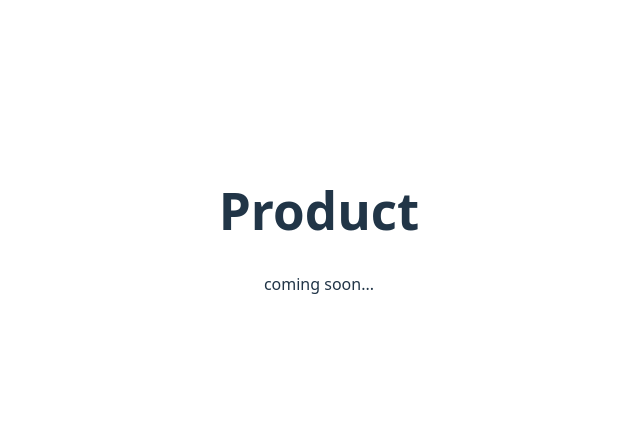
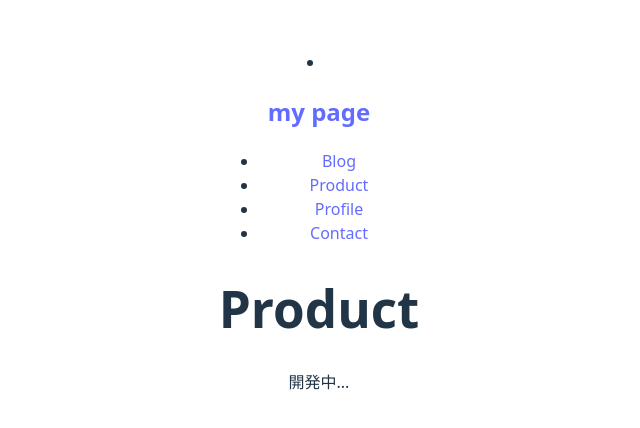
Before and after one commit to morikouuu/my-page, a React (Vite) app: page /product in a window 1280 px wide. Shown: the part 170-598 px from the top of the page, without its empty margins (321-961 px from the left). Built offline with nearby package versions, Linux system fonts and the light colour scheme.

Commit message:
add:layput component

```diff
--- a/src/App.tsx
+++ b/src/App.tsx
@@ -6,10 +6,11 @@ import BlogDetail from "./pages/blogdetail";
 import Product from "./pages/product";
 import Profile from "./pages/profile";
 import Contact from "./pages/contact";
-
+import Layout from "./components/layout";
 function App() {
 	return (
 		<BrowserRouter>
+			<Layout>
 				<Routes>
 					<Route path="/" element={<Home />} />
 					<Route path="/blog" element={<Blog />} />
@@ -20,6 +21,7 @@ function App() {
 					<Route path="*" element={<h1>Not Found Page</h1>} />
 					{/* 404ページ */}
 				</Routes>
+			</Layout>
 		</BrowserRouter>
 	);
 }
--- /dev/null
+++ b/src/components/layout/index.tsx
@@ -0,0 +1,19 @@
+import type { ReactNode } from "react";
+import "./style.css";
+import Navbar from "../navbar";
+type LayoutProps = {
+	children: ReactNode;
+};
+
+const Layout = ({ children }: LayoutProps) => {
+	return (
+		<div className="layout">
+			<div className="layout__sidebar">
+				<Navbar />
+			</div>
+			<main className="layout__content">{children}</main>
+		</div>
+	);
+};
+
+export default Layout;
--- /dev/null
+++ b/src/components/layout/style.css
@@ -0,0 +1,25 @@
+import { Link } from "react-router-dom";
+
+const Layout = () => {
+	return (
+		<nav>
+			<h2>my page</h2>
+			<ul>
+				<li>
+					<Link to="/blog">Blog</Link>
+				</li>
+				<li>
+					<Link to="/product">Product</Link>
+				</li>
+				<li>
+					<Link to="/profile">Profile</Link>
+				</li>
+				<li>
+					<Link to="/contact">Contact</Link>
+				</li>
+			</ul>
+		</nav>
+	);
+};
+
+export default Layout;
--- a/src/components/navbar/index.tsx
+++ b/src/components/navbar/index.tsx
@@ -2,8 +2,13 @@ import { Link } from "react-router-dom";
 
 const Navbar = () => {
 	return (
+		<div>
+			<li>
+				<Link to="/">
+					<h2>my page</h2>
+				</Link>
+			</li>
 			<nav>
-			<h2>my page</h2>
 				<ul>
 					<li>
 						<Link to="/blog">Blog</Link>
@@ -19,6 +24,7 @@ const Navbar = () => {
 					</li>
 				</ul>
 			</nav>
+		</div>
 	);
 };
 
--- a/src/pages/home.tsx
+++ b/src/pages/home.tsx
@@ -1,5 +1,5 @@
 import { Link } from "react-router-dom";
-import Navbar from "../components/navbar";
+
 const Home = () => {
 	const bubbles = [
 		{ id: 1, label: "Blog", link: "/blog", image: "/images/blog.png" },
@@ -17,8 +17,6 @@ const Home = () => {
 	];
 	return (
 		<div>
-			<Navbar />
-
 			<div className="bubble-area">
 				<div className="bubbles">
 					{bubbles.map((bubble) => (
--- a/src/pages/product.tsx
+++ b/src/pages/product.tsx
@@ -2,7 +2,7 @@ const Product = () => {
 	return (
 		<div>
 			<h1>Product</h1>
-			<p>coming soon...</p>
+			<p>開発中...</p>
 		</div>
 	);
 };
```
Also changed, not shown: src/components/navbar/style.css (deleted). Lines whose indentation alone changed are shown as unchanged.
